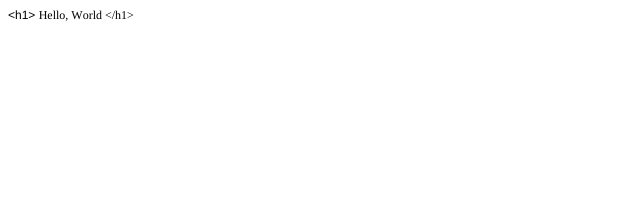
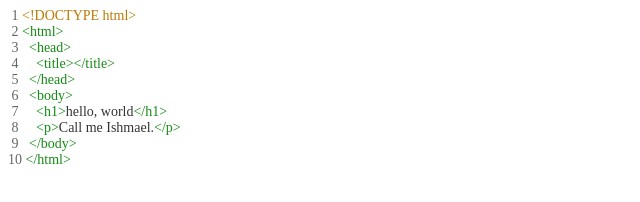
Before and after one commit to Lotuxi/website, a plain HTML site: page index.html in a window 1280 px wide. Shown: the whole page, without its empty margins (0-640 px from the left). Drawn offline with Linux system fonts and the light colour scheme.

Commit message:
Add some HTML structure

```diff
--- a/index.html
+++ b/index.html
@@ -7,12 +7,25 @@
   <meta name="Generator" content="Cocoa HTML Writer">
   <meta name="CocoaVersion" content="1404.34">
   <style type="text/css">
-    p.p1 {margin: 0.0px 0.0px 0.0px 0.0px; font: 12.0px Times; color: #000000; -webkit-text-stroke: #000000}
-    span.s1 {font: 12.0px Helvetica; color: #000000; -webkit-text-stroke: 0px #000000}
-    span.s2 {font-kerning: none}
+    p.p1 {margin: 0.0px 0.0px 0.0px 0.0px; line-height: 19.0px; font: 14.0px 'Andale Mono'; color: #bc7a00; -webkit-text-stroke: #bc7a00}
+    p.p2 {margin: 0.0px 0.0px 0.0px 0.0px; line-height: 19.0px; font: 14.0px 'Andale Mono'; color: #138b13; -webkit-text-stroke: #138b13}
+    p.p3 {margin: 0.0px 0.0px 0.0px 0.0px; line-height: 19.0px; font: 14.0px 'Andale Mono'; color: #333333; -webkit-text-stroke: #333333}
+    span.s1 {font-kerning: none; color: #666666; -webkit-text-stroke: 0px #666666}
+    span.s2 {font-kerning: none; color: #333333; -webkit-text-stroke: 0px #333333}
+    span.s3 {font-kerning: none}
+    span.s4 {font-kerning: none; color: #138b13; -webkit-text-stroke: 0px #138b13}
   </style>
 </head>
 <body>
-<p class="p1"><span class="s1">&lt;h1&gt; </span><span class="s2">Hello, World &lt;/h1&gt;</span></p>
+<p class="p1"><span class="s1"><span class="Apple-converted-space"> </span>1</span><span class="s2"> </span><span class="s3">&lt;!DOCTYPE html&gt;</span></p>
+<p class="p2"><span class="s1"><span class="Apple-converted-space"> </span>2</span><span class="s2"> </span><span class="s3">&lt;html&gt;</span></p>
+<p class="p2"><span class="s1"><span class="Apple-converted-space"> </span>3</span><span class="s2"> <span class="Apple-converted-space">  </span></span><span class="s3">&lt;head&gt;</span></p>
+<p class="p2"><span class="s1"><span class="Apple-converted-space"> </span>4</span><span class="s2"> <span class="Apple-converted-space">    </span></span><span class="s3">&lt;title&gt;&lt;/title&gt;</span></p>
+<p class="p2"><span class="s1"><span class="Apple-converted-space"> </span>5</span><span class="s2"> <span class="Apple-converted-space">  </span></span><span class="s3">&lt;/head&gt;</span></p>
+<p class="p2"><span class="s1"><span class="Apple-converted-space"> </span>6</span><span class="s2"> <span class="Apple-converted-space">  </span></span><span class="s3">&lt;body&gt;</span></p>
+<p class="p3"><span class="s1"><span class="Apple-converted-space"> </span>7</span><span class="s3"> <span class="Apple-converted-space">    </span></span><span class="s4">&lt;h1&gt;</span><span class="s3">hello, world</span><span class="s4">&lt;/h1&gt;</span></p>
+<p class="p3"><span class="s1"><span class="Apple-converted-space"> </span>8</span><span class="s3"> <span class="Apple-converted-space">    </span></span><span class="s4">&lt;p&gt;</span><span class="s3">Call me Ishmael.</span><span class="s4">&lt;/p&gt;</span></p>
+<p class="p2"><span class="s1"><span class="Apple-converted-space"> </span>9</span><span class="s2"> <span class="Apple-converted-space">  </span></span><span class="s3">&lt;/body&gt;</span></p>
+<p class="p2"><span class="s1">10</span><span class="s2"> </span><span class="s3">&lt;/html&gt;</span></p>
 </body>
 </html>
```
